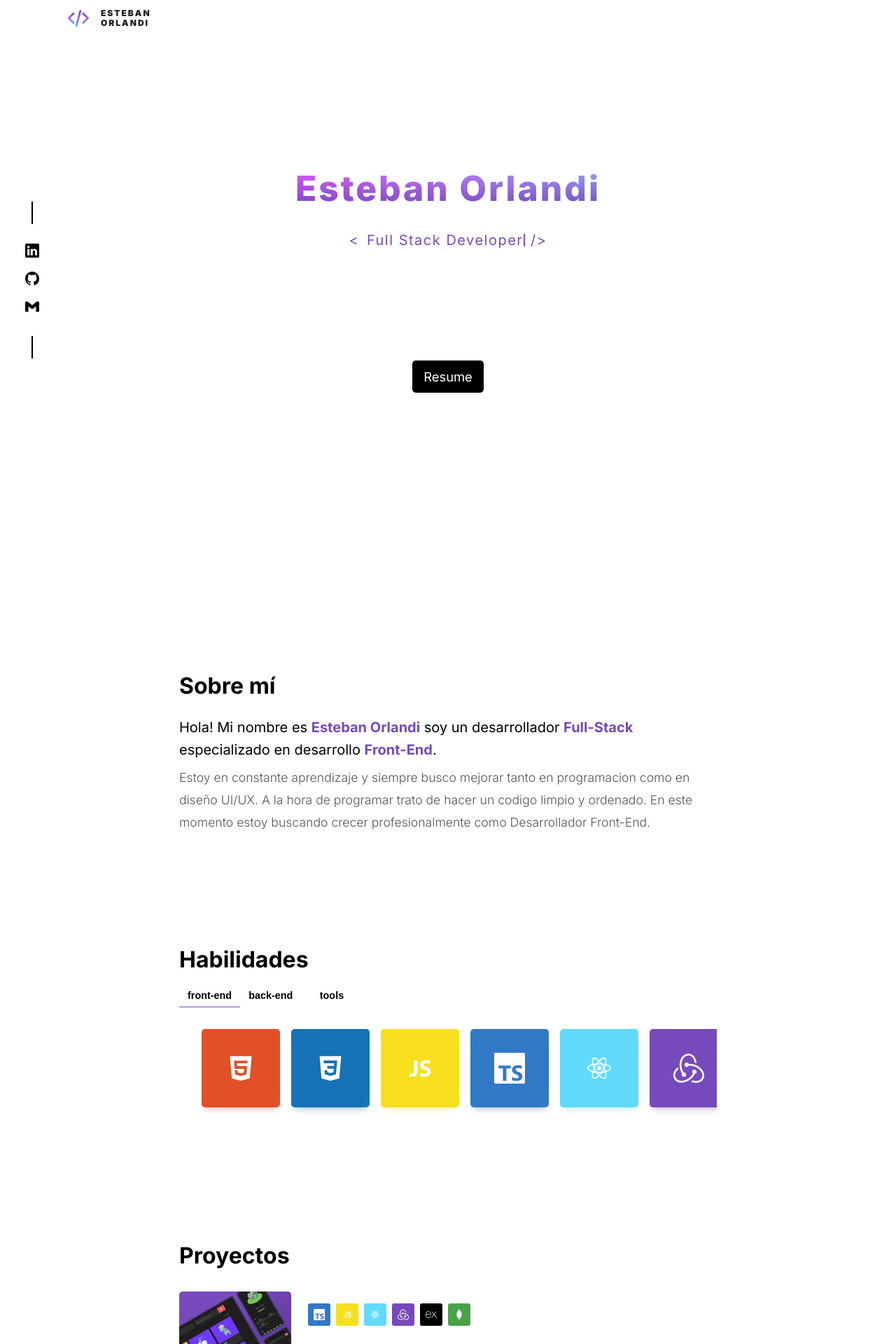
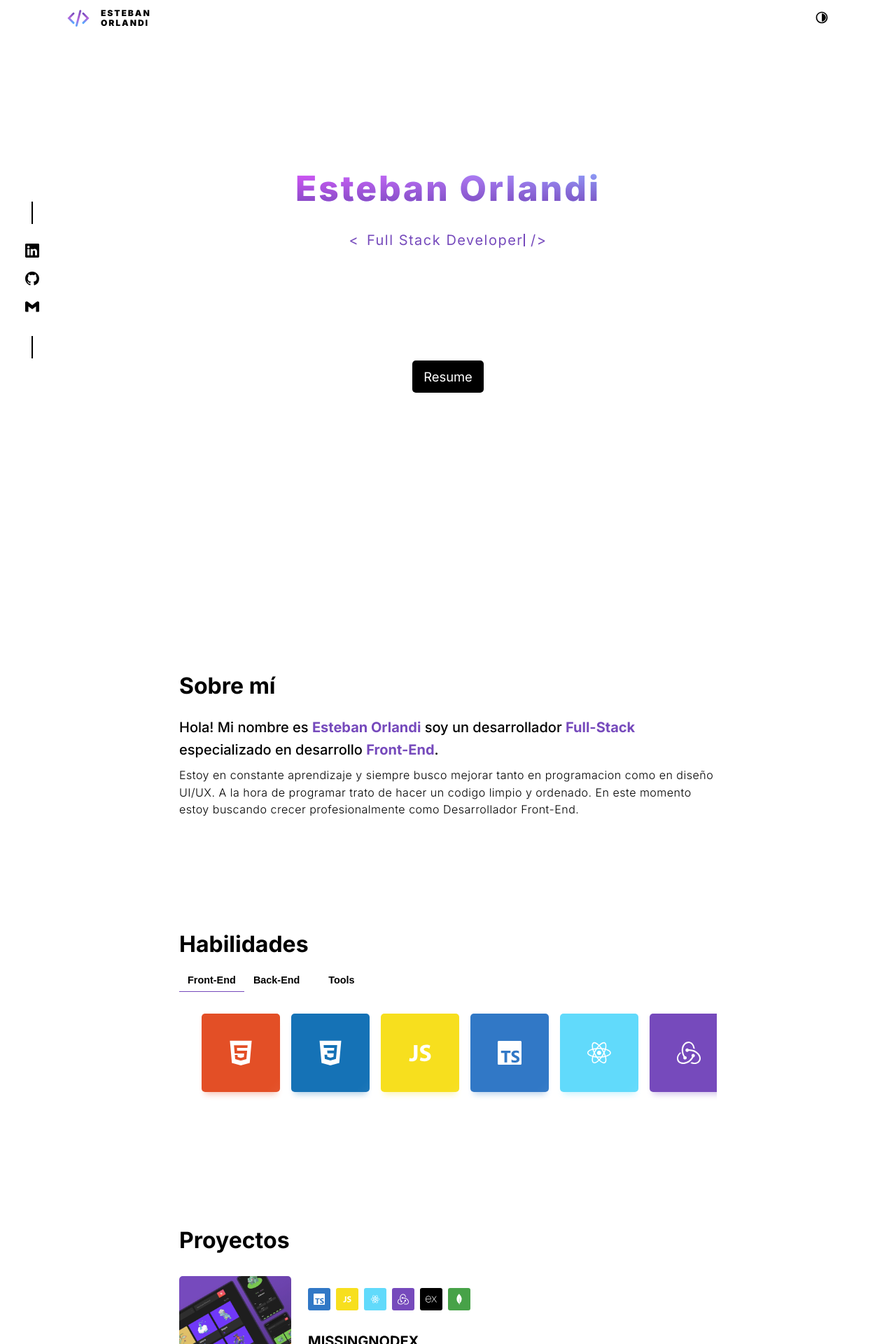
Before and after one commit to estebanorlandi4/portfolio, a React (Create React App) app in the folder client/: page / in a window 1280 px wide. Shown: the top 1920 px of the page at 70% size. Built offline with nearby package versions, Linux system fonts and the light colour scheme.

Commit message:
feat: adding dark and light themes with styled components

```diff
--- a/client/src/App.js
+++ b/client/src/App.js
@@ -1,4 +1,6 @@
+import { useEffect, useState } from 'react';
 import { Route, Routes } from 'react-router';
+import { ThemeProvider } from 'styled-components';
 
 import Navbar from './components/Navbar';
 import Accounts from './components/Accounts';
@@ -6,15 +8,23 @@ import Footer from './components/Footer';
 import { Container } from './components/Styled';
 
 import Home from './pages/Home';
+import Test from './pages/Test';
+
+import { GlobalStyles, theme } from './utils/styled';
 
 import './App.css';
-import Test from './pages/Test';
 
 function App() {
+  const [isDark, setIsDark] = useState(false);
+
+  const toggleTheme = () => setIsDark((old) => !old);
+
   return (
+    <ThemeProvider theme={isDark ? theme.dark : theme.light}>
+      <GlobalStyles />
+
       <div id="top">
-      {/* Navigation */}
-      <Navbar />
+        <Navbar changeTheme={toggleTheme} />
         <Accounts />
 
         <Container>
@@ -26,6 +36,7 @@ function App() {
 
         <Footer />
       </div>
+    </ThemeProvider>
   );
 }
 
--- a/client/src/components/Navbar/index.js
+++ b/client/src/components/Navbar/index.js
@@ -1,19 +1,22 @@
-import FadeIn from '../Animations';
-import { Brand, Container, Nav } from './styled';
+import { BiAdjust } from 'react-icons/bi';
+
+import { Brand, Nav } from './styled';
 
 import Logo from '../../assets/images/logo.svg';
 
-function Navbar() {
+function Navbar({ changeTheme }) {
   return (
     <Nav>
-      <FadeIn duration=".5s" from="0, -10rem">
-        <Container>
-          <Brand>
-            <img src={Logo} alt="" className="logo" />
-            <span className="name">esteban orlandi</span>
-          </Brand>
-        </Container>
-      </FadeIn>
+      <div className="container">
+        <Brand>
+          <img src={Logo} alt="" className="logo" />
+          <span>esteban orlandi</span>
+        </Brand>
+
+        <button onClick={changeTheme} type="button">
+          <BiAdjust size={20} />
+        </button>
+      </div>
     </Nav>
   );
 }
--- a/client/src/components/Navbar/styled.js
+++ b/client/src/components/Navbar/styled.js
@@ -1,5 +1,22 @@
 import styled, { css } from 'styled-components';
 import breakpoints from '../../utils/breakpoints';
+
+export const Nav = styled.nav`
+  background: ${({ theme }) => theme.bg};
+
+  position: fixed;
+  z-index: 9999;
+  width: 100%;
+
+  .container {
+    width: 85vw;
+    margin: 0 auto;
+    padding: 0.75rem 0;
+    display: flex;
+    align-items: center;
+    justify-content: space-between;
+  }
+`;
 
 export const Brand = styled.p`
   display: flex;
@@ -12,8 +29,8 @@ export const Brand = styled.p`
   line-height: 0.9rem;
   font-size: 0.75rem;
 
-  .name {
-    color: #1e1e1e;
+  span {
+    color: ${({ theme }) => theme.fg()};
   }
 
   .logo {
@@ -23,15 +40,6 @@ export const Brand = styled.p`
   @media screen and (${breakpoints.mobile}) {
     margin: 0 auto;
   }
-`;
-
-export const Container = styled.div`
-  width: 85vw;
-  margin: 0 auto;
-  padding: 0.75rem 0;
-  display: flex;
-  align-items: center;
-  justify-content: space-between;
 `;
 
 export const Menu = styled.ul`
@@ -88,13 +96,6 @@ export const Menu = styled.ul`
         `};
 `;
 
-export const Nav = styled.nav`
-  background: #fff;
-  position: fixed;
-  z-index: 9999;
-  width: 100%;
-`;
-
 export const NavLink = styled.a`
   display: grid;
   place-items: center;
--- a/client/src/components/Skill/index.jsx
+++ b/client/src/components/Skill/index.jsx
@@ -4,21 +4,22 @@ import Toast from '../Toast';
 
 import { Card, IconContainer } from './styled';
 
+const getRandom = () => {
+  const r = Math.floor(Math.random() * (100 - 50) + 50);
+  return Math.round(Math.random()) ? r * -1 : r;
+};
+
 function Skill({ icon, name, color, size }) {
-  const [animate, setAnimate] = useState(null);
   const Icon = icon || 'img';
 
-  const auxX = Math.floor(Math.random() * 200);
-  const rx = Math.round(Math.random()) ? auxX : auxX * -1;
-  const ry = Math.floor(Math.random() * (200 - 100) + 100);
-
-  useEffect(() => {
-    setAnimate(`${rx}px, ${ry}px`);
-  }, []);
-
-  if (!animate) return null;
   return (
-    <Card bg={color}>
+    <Card
+      initial={{ y: 50, x: getRandom(), opacity: 0 }}
+      animate={{ y: 0, x: 0, opacity: 1 }}
+      exit={{ y: 50, x: getRandom(), opacity: 0 }}
+      transition={{ duration: 0.2 }}
+      bg={color}
+    >
       <Toast className="toast" direction="bottom">
         {name}
       </Toast>
--- a/client/src/components/Skill/styled.js
+++ b/client/src/components/Skill/styled.js
@@ -1,6 +1,7 @@
 import styled, { css } from 'styled-components';
+import { motion } from 'framer-motion';
 
-export const Card = styled.div`
+export const Card = styled(motion.div)`
   position: relative;
   width: 7rem;
   aspect-ratio: 1/1;
@@ -24,7 +25,7 @@ export const Card = styled.div`
           ${bg};
         background-size: 500%;
         color: #fff;
-        box-shadow: 0 0.5rem 0.5rem -0.3rem ${bg}55;
+
         transform: translate(0, 0) scale(100%);
         transition: all 0.25s;
       }
@@ -32,8 +33,8 @@ export const Card = styled.div`
       :hover .icon-container {
         animation: bg-2 1s linear infinite;
         transform: translate(0, -5px) scale(115%);
-        box-shadow: 0 0.75rem 0.5rem -0.3rem ${bg}88;
       }
+
       @keyframes bg-2 {
         from {
           background-position: 0 0;
@@ -42,12 +43,24 @@ export const Card = styled.div`
           background-position: 100% 100%;
         }
       }
+
+      ${({ theme }) =>
+        !theme.isDark &&
+        css`
+          .icon-container {
+            box-shadow: 0 0.5rem 0.5rem -0.3rem ${bg}55;
+          }
+          :hover .icon-container {
+            box-shadow: 0 0.75rem 0.5rem -0.3rem ${bg}88;
+          }
+        `}
     `}
 `;
+
 export const IconContainer = styled.div`
-  padding: 1.5rem;
   display: grid;
-  height: 100%;
+  width: 7rem;
+  height: 7rem;
   place-items: center;
   border-radius: 5px;
 `;
--- a/client/src/index.js
+++ b/client/src/index.js
@@ -1,6 +1,5 @@
 import React from 'react';
 import ReactDOM from 'react-dom/client';
-
 import { BrowserRouter } from 'react-router-dom';
 
 import App from './App';
--- a/client/src/pages/Home/About/styled.js
+++ b/client/src/pages/Home/About/styled.js
@@ -14,8 +14,10 @@ export const Container = styled.div`
 `;
 
 export const P1 = styled.p`
+  color: ${({ theme }) => (theme.isDark ? theme.fg() : theme.fg())};
+  line-height: 2rem;
   font-size: 1.25rem;
-  line-height: 2rem;
+  font-weight: 500;
 
   @media screen and (${breakpoints.mobile}) {
     font-size: 0.95rem;
@@ -24,9 +26,10 @@ export const P1 = styled.p`
 `;
 
 export const P2 = styled.p`
-  color: #555;
-  font-size: 1.1rem;
-  line-height: 2rem;
+  color: ${({ theme }) => (theme.isDark ? theme.fg(0.5) : theme.fg(1))};
+  line-height: 2.5ch;
+  letter-spacing: 0.5px;
+  font-size: 1rem;
   font-weight: 300;
 
   @media screen and (${breakpoints.mobile}) {
--- a/client/src/pages/Home/Skills/index.jsx
+++ b/client/src/pages/Home/Skills/index.jsx
@@ -23,10 +23,6 @@ const tabs = [
   },
 ];
 
-const getRandom = () => {
-  const r = Math.floor(Math.random() * (100 - 50) + 50);
-  return Math.round(Math.random()) ? r * -1 : r;
-};
 function Skills() {
   const [active, setActive] = useState(tabs[0]);
 
@@ -35,7 +31,7 @@ function Skills() {
       <SectionHeader>Habilidades</SectionHeader>
       <Options>
         {tabs.map((tab) => (
-          <Option isActive={active.label === tab.label}>
+          <Option key={tab.label} isActive={active.label === tab.label}>
             <button onClick={() => setActive(tab)} type="button">
               {tab.label}
               {active.label === tab.label && (
@@ -49,15 +45,11 @@ function Skills() {
       <AnimatePresence className="SkillsContainer" layout exitBeforeEnter>
         <div className="SkillsContainer">
           {active.component.map((skill) => (
-            <motion.div
+            <Skill
               key={skill.name + new Date().getTime().toString()}
-              initial={{ y: 50, x: getRandom(), opacity: 0 }}
-              animate={{ y: 0, x: 0, opacity: 1 }}
-              exit={{ y: 50, x: getRandom(), opacity: 0 }}
-              transition={{ duration: 0.2 }}
-            >
-              <Skill {...skill} size={size} />
-            </motion.div>
+              {...skill}
+              size={size - skill.size}
+            />
           ))}
         </div>
       </AnimatePresence>
--- a/client/src/pages/Home/Skills/styled.js
+++ b/client/src/pages/Home/Skills/styled.js
@@ -35,6 +35,7 @@ export const Option = styled.li`
     padding: 0.5rem 0.75rem;
     font-size: 0.9rem;
     font-weight: 600;
+    text-transform: capitalize;
     transition: all 0.25s;
   }
 
--- a/client/src/utils/skills.js
+++ b/client/src/utils/skills.js
@@ -86,8 +86,21 @@ export const toolsSkills = [
   { name: 'Linux', icon: icons.linux, color: colors.linux },
 ];
 
+const difference = 10;
+
 export const skills = {
-  front: frontSkills,
-  back: backSkills,
-  tools: toolsSkills,
+  front: frontSkills.map((skill) => ({
+    ...skill,
+    size: /^si/i.test(skill.icon.name) ? difference : 0,
+  })),
+
+  back: backSkills.map((skill) => ({
+    ...skill,
+    size: /^si/i.test(skill.icon.name) ? difference : 0,
+  })),
+
+  tools: toolsSkills.map((skill) => ({
+    ...skill,
+    size: /^si/i.test(skill.icon.name) ? difference : 0,
+  })),
 };
--- /dev/null
+++ b/client/src/utils/styled.js
@@ -0,0 +1,28 @@
+import { createGlobalStyle } from 'styled-components';
+
+const primary = '#764abc';
+const accent = '#0ff';
+
+export const theme = {
+  light: {
+    isDark: false,
+    bg: '#fff',
+    fg: (opacity) => `rgba(0, 0, 0, ${opacity})`,
+    primary,
+    accent,
+  },
+  dark: {
+    isDark: true,
+    bg: '#1e1e1e',
+    fg: (opacity) => `rgba(255, 255, 255, ${opacity})`,
+    primary,
+    accent,
+  },
+};
+
+export const GlobalStyles = createGlobalStyle`
+  body {
+    background: ${({ theme: th }) => th.bg};
+    color: ${({ theme: th }) => th.fg(1)}
+  }
+`;
```
Lines whose indentation alone changed are shown as unchanged.
